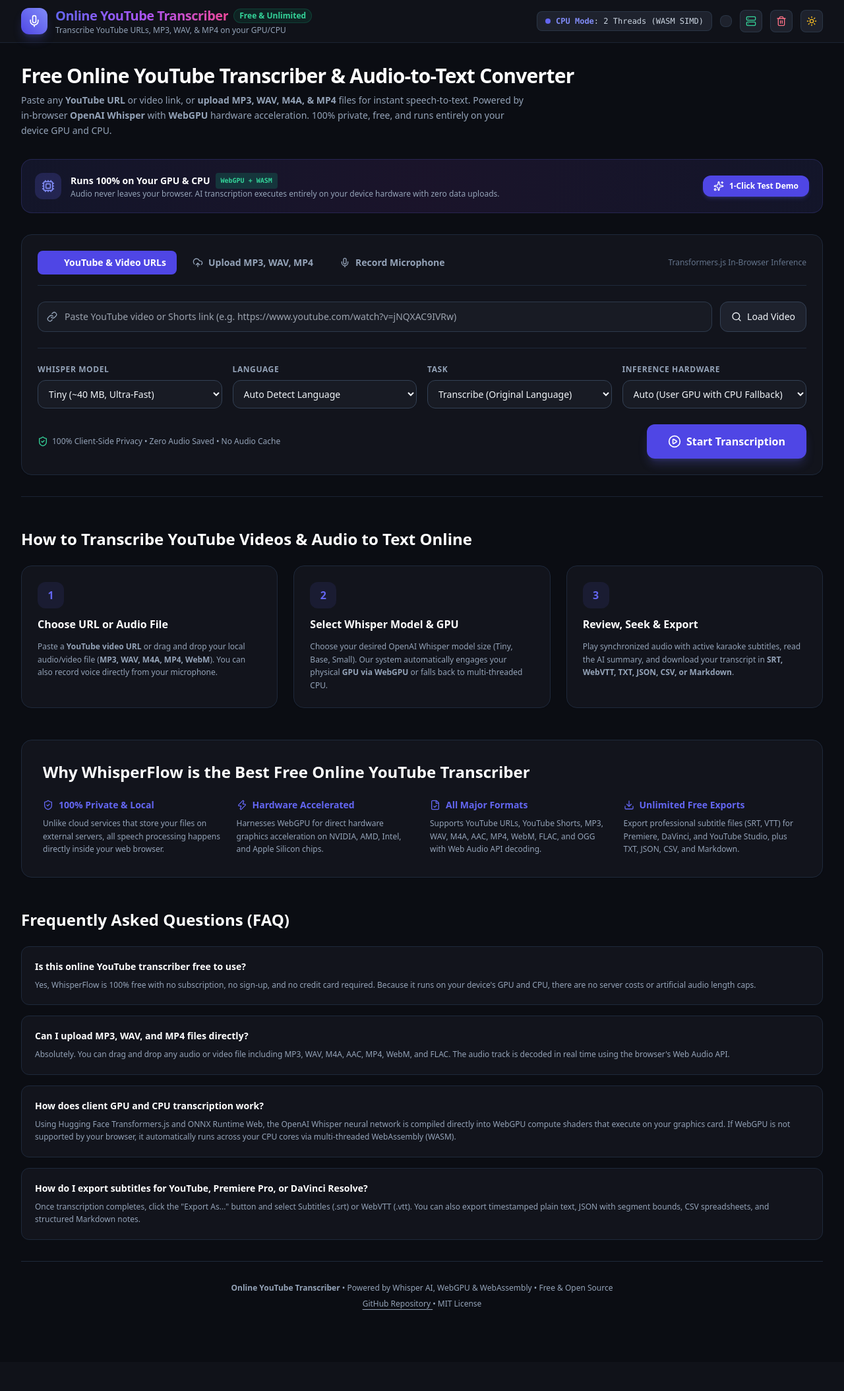
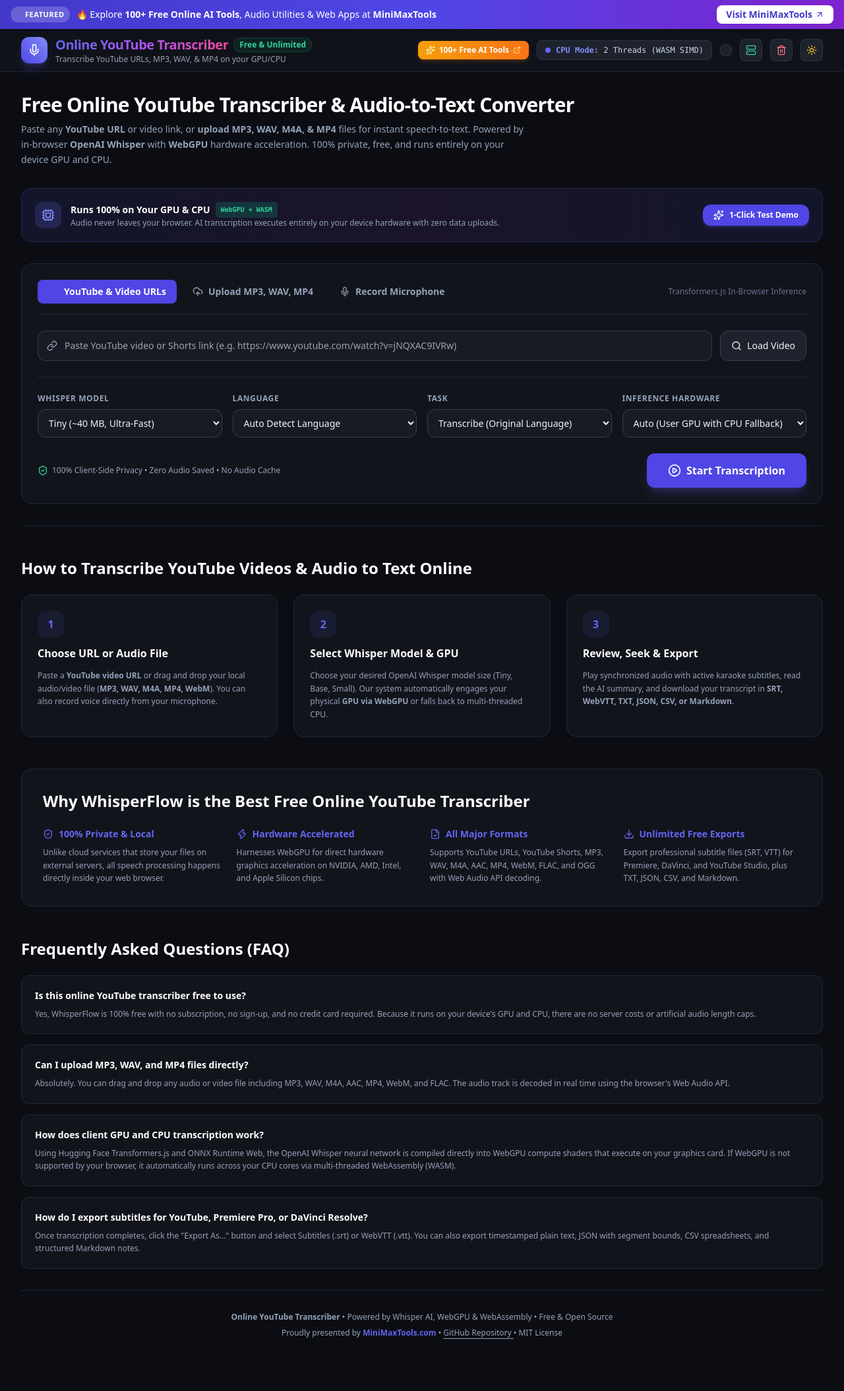
Before and after one commit to umeshkumar20540-oss/free-online-youtube-transcriber-audio-to-text-converter, a FastAPI app: page / in a window 1280 px wide. Shown: the whole page at 66% size. Before the commit the page ends 1985 px from the top, so only its background shows below. Run offline with FastAPI, Linux system fonts and the light colour scheme; some libraries are stand-ins or nearby versions.

Commit message:
chore: keep MiniMaxTools promo links in templates/index.html while keeping local PC backend isolated

```diff
--- a/templates/index.html
+++ b/templates/index.html
@@ -84,12 +84,32 @@
   </script>
   <!-- Lucide Icons -->
   <script src="https://unpkg.com/lucide@latest"></script>
-  <link rel="stylesheet" href="/static/styles.css">
+  <link rel="stylesheet" href="./static/styles.css">
 </head>
 <body class="bg-slate-50 dark:bg-surface-950 text-slate-800 dark:text-slate-100 min-h-screen flex flex-col font-sans transition-colors duration-200">
 
+  <!-- Top Sticky Announcement Bar (Highest Visibility & Clickable Placement) -->
+  <aside class="sticky top-0 z-50 bg-gradient-to-r from-brand-700 via-indigo-600 to-purple-700 text-white px-4 py-2 text-xs sm:text-sm font-medium shadow-md">
+    <div class="max-w-7xl mx-auto flex items-center justify-between gap-3">
+      <div class="flex items-center space-x-2.5 truncate">
+        <span class="px-2 py-0.5 rounded-full bg-white/20 text-white font-extrabold text-[10px] sm:text-[11px] uppercase tracking-wider shrink-0 flex items-center gap-1.5">
+          <span class="w-2 h-2 rounded-full bg-emerald-400 animate-ping"></span>
+          <span>Featured</span>
+        </span>
+        <span class="truncate">
+          🔥 Explore <strong>100+ Free Online AI Tools</strong>, Audio Utilities &amp; Web Apps at <strong>MiniMaxTools</strong>
+        </span>
+      </div>
+      <a href="https://tinyurl.com/4xtf9sye" target="_blank" rel="noopener noreferrer"
+         class="shrink-0 px-3.5 py-1 rounded-lg bg-white text-brand-700 hover:bg-slate-100 font-bold transition flex items-center space-x-1 shadow-sm hover:shadow text-xs sm:text-sm">
+        <span>Visit MiniMaxTools</span>
+        <i data-lucide="arrow-up-right" class="w-3.5 h-3.5"></i>
+      </a>
+    </div>
+  </aside>
+
   <!-- Navigation / Header -->
-  <header class="sticky top-0 z-40 backdrop-blur-md bg-white/80 dark:bg-surface-900/80 border-b border-slate-200 dark:border-slate-800/80">
+  <header class="sticky top-[37px] z-40 backdrop-blur-md bg-white/80 dark:bg-surface-900/80 border-b border-slate-200 dark:border-slate-800/80">
     <div class="max-w-7xl mx-auto px-4 sm:px-6 lg:px-8 h-16 flex items-center justify-between">
       <div class="flex items-center space-x-3">
         <div class="w-10 h-10 rounded-xl bg-gradient-to-tr from-brand-600 to-indigo-400 flex items-center justify-center text-white shadow-lg shadow-brand-500/25">
@@ -105,6 +125,15 @@
       </div>
 
       <div class="flex items-center space-x-3">
+        <!-- More Free AI Tools Button (Traffic Driver) -->
+        <a href="https://tinyurl.com/4xtf9sye" target="_blank" rel="noopener noreferrer"
+           class="flex items-center space-x-1.5 px-3 py-1.5 rounded-lg bg-gradient-to-r from-amber-500 to-orange-500 hover:from-amber-400 hover:to-orange-400 text-white text-xs font-bold shadow-md shadow-orange-500/20 transition transform hover:scale-105" title="Explore 100+ Free AI Tools on MiniMaxTools">
+          <i data-lucide="sparkles" class="w-3.5 h-3.5 text-amber-100"></i>
+          <span class="hidden sm:inline">100+ Free AI Tools</span>
+          <span class="sm:hidden">More Tools</span>
+          <i data-lucide="external-link" class="w-3 h-3 text-amber-200"></i>
+        </a>
+
         <!-- Hardware Badge -->
         <div id="hardwareBadge" class="hidden sm:flex items-center space-x-2 px-3 py-1.5 rounded-lg bg-slate-100 dark:bg-surface-800 border border-slate-200 dark:border-slate-700/60 text-xs">
           <span class="relative flex h-2 w-2">
@@ -479,6 +508,24 @@
           </div>
         </div>
 
+        <!-- Traffic Driver Promotion Card in Results -->
+        <div class="mt-4 p-3.5 rounded-xl bg-gradient-to-r from-brand-500/10 via-purple-500/10 to-indigo-500/10 border border-brand-500/20 flex flex-col sm:flex-row items-center justify-between gap-3 text-xs">
+          <div class="flex items-center space-x-2.5">
+            <div class="w-8 h-8 rounded-lg bg-brand-500/20 text-brand-400 flex items-center justify-center shrink-0">
+              <i data-lucide="sparkles" class="w-4 h-4"></i>
+            </div>
+            <div>
+              <p class="font-bold text-slate-900 dark:text-white">Looking for more free AI tools &amp; media utilities?</p>
+              <p class="text-slate-600 dark:text-slate-400">Discover 100+ free online web tools, audio generators, and AI apps on MiniMaxTools.</p>
+            </div>
+          </div>
+          <a href="https://tinyurl.com/4xtf9sye" target="_blank" rel="noopener noreferrer"
+             class="px-4 py-2 rounded-lg bg-gradient-to-r from-brand-600 to-indigo-600 hover:from-brand-500 hover:to-indigo-500 text-white font-bold flex items-center space-x-1.5 shadow-md shadow-brand-500/20 transition shrink-0">
+            <span>Explore MiniMaxTools</span>
+            <i data-lucide="arrow-up-right" class="w-3.5 h-3.5"></i>
+          </a>
+        </div>
+
         <!-- Built-in Synchronized Audio Player -->
         <div class="mt-6 bg-slate-50 dark:bg-surface-850 border border-slate-200 dark:border-slate-800 rounded-xl p-4 flex flex-col sm:flex-row items-center gap-4">
           <audio id="audioPlayer" controls class="w-full flex-1 h-10 rounded-lg focus:outline-none"></audio>
@@ -681,6 +728,7 @@
         <strong>Online YouTube Transcriber</strong> &bull; Powered by Whisper AI, WebGPU &amp; WebAssembly &bull; Free &amp; Open Source
       </p>
       <p>
+        Proudly presented by <a href="https://tinyurl.com/4xtf9sye" target="_blank" rel="noopener noreferrer" class="font-bold text-brand-500 hover:underline">MiniMaxTools.com</a> &bull;
         <a href="https://github.com/umeshkumar20540-oss/youtube-transcriber" target="_blank" rel="noopener noreferrer" class="hover:text-brand-500 transition underline underline-offset-4">
           GitHub Repository
         </a>
@@ -723,7 +771,7 @@
   </div>
 
   <!-- App Script -->
-  <script src="/static/app.js?v=3.1"></script>
+  <script src="./static/app.js?v=3.1"></script>
   <script>
     lucide.createIcons();
   </script>
```
